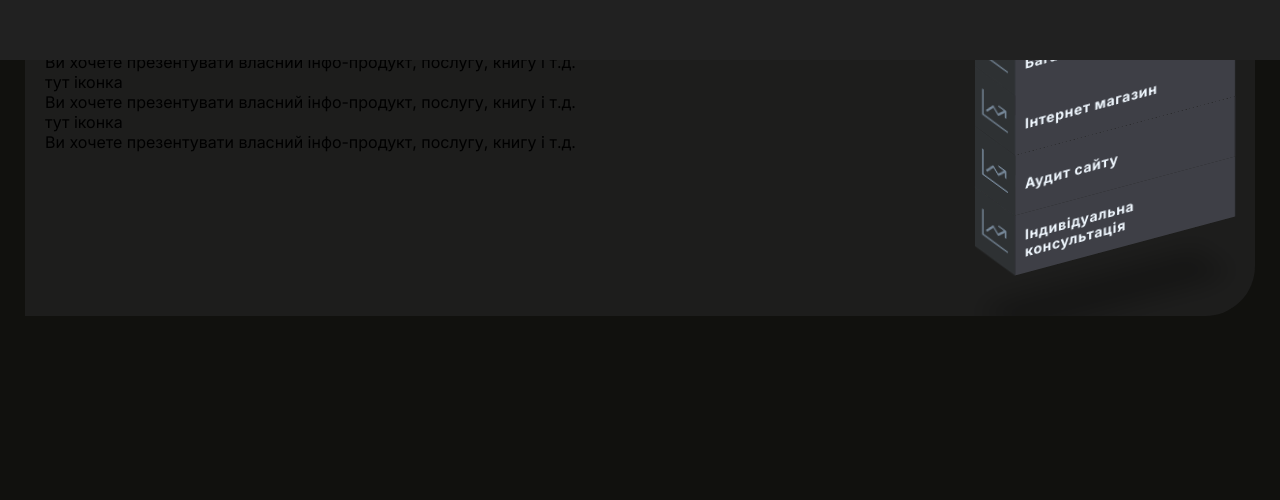
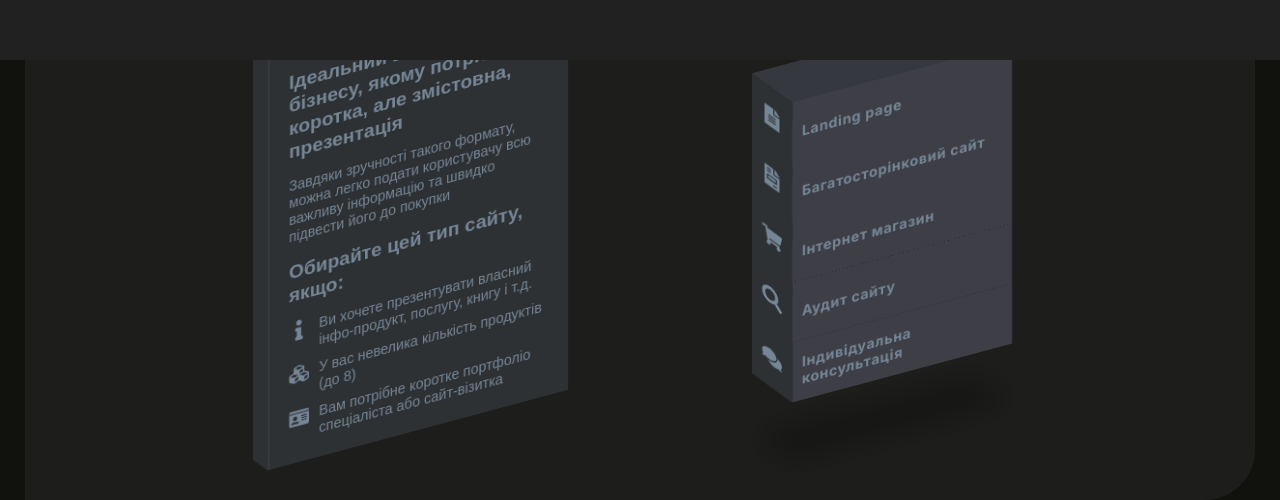
Before and after one commit to VitalikN/solutions, a Next.js app: page / in a window 1280 px wide. Shown: the part 1540-2040 px from the top of the page. Before the commit the page ends 1856 px from the top, so only its background shows below. Built offline with nearby package versions, Linux system fonts and the light colour scheme.

Commit message:
fix-scss

```diff
--- a/services.json
+++ b/services.json
@@ -1,22 +1,27 @@
 [
   {
     "id": "1",
-    "title": "Landing page"
+    "title": "Landing page",
+    "icon": "FaFileAlt"
   },
   {
     "id": "2",
-    "title": "Багатосторінковий сайт"
+    "title": "Багатосторінковий сайт",
+    "icon": "FaFileInvoice"
   },
   {
     "id": "3",
-    "title": "Інтернет магазин"
+    "title": "Інтернет магазин",
+    "icon": "FaShoppingCart"
   },
   {
     "id": "4",
-    "title": "Аудит сайту"
+    "title": "Аудит сайту",
+    "icon": "FaSearch"
   },
   {
     "id": "5",
-    "title": "Індивідуальна консультація"
+    "title": "Індивідуальна консультація",
+    "icon": "FaComments"
   }
 ]
--- a/servicesList.json
+++ b/servicesList.json
@@ -3,28 +3,28 @@
     "id": "1",
     "title": "Ідеальний варіант для бізнесу, якому потрібна коротка, але змістовна, презентація",
     "text": "Завдяки зручності такого формату, можна легко подати користувачу всю важливу інформацію та швидко підвести його до покупки",
-    "subject": "Обирайте цей тип сайту, якщо",
-    "icon1": "тут іконка",
+    "subject": "Обирайте цей тип сайту, якщо:",
+    "icon1": "FaInfo",
     "item1": "Ви хочете презентувати власний інфо-продукт, послугу, книгу і т.д.",
 
-    "icon2": "тут іконка",
-    "item2": "Ви хочете презентувати власний інфо-продукт, послугу, книгу і т.д.",
+    "icon2": "FaCubes",
+    "item2": "У вас невелика кількість продуктів (до 8)",
 
-    "icon3": "тут іконка",
-    "item3": "Ви хочете презентувати власний інфо-продукт, послугу, книгу і т.д."
+    "icon3": "FaIdCard",
+    "item3": "Вам потрібне коротке портфоліо спеціаліста або сайт-візитка"
   },
   {
     "id": "2",
     "title": "Величезне поле для креативу",
     "text": "Ви можете використати будь-яку кількість сторінок для того, щоб розповісти про свій бізнес, показати свій продукт, презентувати компанію або просто поділитись корисною інформацією",
-    "subject": "Обирайте цей тип сайту, якщо",
-    "icon1": "тут іконка",
+    "subject": "Обирайте цей тип сайту, якщо:",
+    "icon1": "FaCopy",
     "item1": "Вам потрібно більше однієї сторінки на сайті",
 
-    "icon2": "тут іконка",
+    "icon2": "FaBlog",
     "item2": "Ви плануєте зробити блог та/або особистий кабінет",
 
-    "icon3": "тут іконка",
+    "icon3": "FaTools",
     "item3": "На сайті передбачається будь-який інший додатковий функціонал"
   },
   {
@@ -33,13 +33,14 @@
     "title": "Зручний сайт для бізнесу, який дозволить користувачам",
 
     "text": "Каталог, зручна фільтрація, особистий кабінет і продуманий до деталей інтерфейс точно збільшать кількість ваших клієнтів завдяки комфортному користуванню та легкому оформленню покупки",
-    "subject": "Обирайте цей тип сайту, якщо",
-    "icon1": "тут іконка",
+    "subject": "Обирайте цей тип сайту, якщо:",
+    "icon1": "FaListUl",
     "item1": "У вас більше 8 товарів",
 
-    "icon2": "тут іконка",
+    "icon2": "FaThList",
     "item2": "Вам потрібен каталог, корзина, особистий кабінет або інші сторінки такого типу",
-    "icon3": "тут іконка",
+
+    "icon3": "FaClock",
     "item3": "Зробити замовлення у будь-який час"
   },
   {
@@ -48,17 +49,15 @@
     "title": "Детальний аудит вашого сайту по всім можливим параметрам",
 
     "text": "В аудиті розглядаються: дизайн, текст, конверсія, технічні данні, індексація пошуковими системами та багато інших характеристик",
-    "subject": "Аудит допоможе вам",
+    "subject": "Аудит допоможе вам:",
 
-    "icon": "тут іконка",
-    "item": "Побачити зроблені помилки",
-
-    "icon1": "тут іконка",
+    "icon1": "FaHandshake",
     "item1": "Знайти правильний підхід до своїх клієнтів",
 
-    "icon2": "тут іконка",
+    "icon2": "FaChartLine",
     "item2": "В рази збільшити показник конверсії",
-    "icon3": "тут іконка",
+
+    "icon3": "FaLightbulb",
     "item3": "Отримати десятки нових ідей для сайту та багато чого іншого."
   },
   {
@@ -67,10 +66,10 @@
 
     "text": "Окрім готового фундаменту для власного сайту, ви отримаєте рекомендації, які допоможуть вам швидко досягнути успіху в просуванні свого бізнесу",
 
-    "icon1": "тут іконка",
+    "icon1": "FaClock",
     "item1": "Консультація триває 1.5 години в онлайн форматі",
 
-    "icon2": "тут іконка",
+    "icon2": "FaQuestionCircle",
     "item2": "Ви можете вказати додаткові запитання щодо вашого бізнесу та, за попереднім узгодженням, я включу їх в нашу консультацію"
   }
 ]
--- a/src/components/Services.jsx
+++ b/src/components/Services.jsx
@@ -6,9 +6,42 @@ import servicesList from "../../servicesList.json";
 
 import ServicesList from "./ServicesList";
 
+import {
+  FaInfo,
+  FaCubes,
+  FaIdCard,
+  FaCopy,
+  FaBlog,
+  FaTools,
+  FaListUl,
+  FaThList,
+  FaClock,
+  FaHandshake,
+  FaChartLine,
+  FaLightbulb,
+  FaQuestionCircle,
+} from "react-icons/fa";
+
 const Services = ({ onServiceSelect, selectedItem }) => {
+  const iconMap = {
+    FaInfo: <FaInfo />,
+    FaCubes: <FaCubes />,
+    FaIdCard: <FaIdCard />,
+    FaCopy: <FaCopy />,
+    FaBlog: <FaBlog />,
+    FaTools: <FaTools />,
+    FaListUl: <FaListUl />,
+    FaThList: <FaThList />,
+    FaClock: <FaClock />,
+    FaHandshake: <FaHandshake />,
+    FaChartLine: <FaChartLine />,
+    FaLightbulb: <FaLightbulb />,
+
+    FaQuestionCircle: <FaQuestionCircle />,
+  };
+
   return (
-    <div className={styles.container}>
+    <div className={styles.container} id="service">
       <section id={`service-${selectedItem}`} className={styles.service}>
         <h2 className={styles.service__title}>Послуги</h2>
         <div className={styles.box__service}>
@@ -29,23 +62,38 @@ const Services = ({ onServiceSelect, selectedItem }) => {
                   item3,
                 }) => (
                   <li key={id} className={styles.service__list__item}>
+                    <div className={styles.service__box__content}>
                       <h3 className={styles.service__list__subject}>{title}</h3>
                       <p className={styles.service__list__text}>{text}</p>
-                    <h3 className={styles.service__list__subject}>{subject}</h3>
+                      <h3
+                        className={`${styles.service__list__subject} ${styles.service__subject}`}
+                      >
+                        {subject}
+                      </h3>
                       <ul className={styles.service__listText}>
                         <li className={styles.service__listText__item}>
-                        {icon1}
+                          <span className={styles.service__list__icon}>
+                            {" "}
+                            {iconMap[icon1]}
+                          </span>
                           <p className={styles.service__list__text}>{item1}</p>
                         </li>
                         <li className={styles.service__listText__item}>
-                        {icon2}
+                          <span className={styles.service__list__icon}>
+                            {" "}
+                            {iconMap[icon2]}
+                          </span>
                           <p className={styles.service__list__text}>{item2}</p>
                         </li>
                         <li className={styles.service__listText__item}>
-                        {icon3}
+                          <span className={styles.service__list__icon}>
+                            {" "}
+                            {iconMap[icon3]}
+                          </span>
                           <p className={styles.service__list__text}>{item3}</p>
                         </li>
                       </ul>
+                    </div>
                   </li>
                 )
               )}
--- a/src/components/ServicesList.jsx
+++ b/src/components/ServicesList.jsx
@@ -3,19 +3,37 @@ import services from "../../services.json";
 
 import styles from "../sass/layouts/servicesList.module.scss";
 
-import { BsCardChecklist, BsGraphUpArrow } from "react-icons/bs";
+import {
+  FaFileAlt,
+  FaFileInvoice,
+  FaShoppingCart,
+  FaSearch,
+  FaComments,
+} from "react-icons/fa";
+const iconMap = {
+  FaFileAlt: <FaFileAlt />,
+  FaFileInvoice: <FaFileInvoice />,
+  FaShoppingCart: <FaShoppingCart />,
+  FaSearch: <FaSearch />,
+  FaComments: <FaComments />,
+};
 
 const ServicesList = ({ onServiceSelect }) => {
   return (
     <ul className={styles.servicesList__list}>
-      {services.map(({ id, title }) => (
+      {services.map(({ id, title, icon }) => (
         <li
           className={styles.servicesList__list__item}
           key={id}
           onClick={() => onServiceSelect(id)}
         >
-          <BsGraphUpArrow className={styles.servicesList__list__icon} />
-          <Link className={styles.servicesList__link} href={`#service-${id}`}>
+          <span className={styles.servicesList__list__icon}>
+            {iconMap[icon]}
+          </span>
+          <Link
+            className={`${styles.servicesList__link} `}
+            href={`#service-${id}`}
+          >
             <h3 className={styles.servicesList__title}>{title}</h3>
           </Link>
         </li>
--- a/src/components/useScrollAnimation.jsx
+++ b/src/components/useScrollAnimation.jsx
@@ -17,6 +17,7 @@ const useScrollAnimation = () => {
         },
         {
           threshold: 0.1,
+          rootMargin: "0px 0px -10% 0px",
         }
       );
 
--- /dev/null
+++ b/src/pages/fonts.js
@@ -0,0 +1,20 @@
+import {
+  Permanent_Marker,
+  Philosopher,
+  Fredericka_the_Great,
+} from "next/font/google";
+
+export const permanentMarker = Permanent_Marker({
+  subsets: ["latin"],
+  weight: ["400"],
+});
+
+export const philosopher = Philosopher({
+  subsets: ["latin", "cyrillic"],
+  weight: ["400", "700"],
+});
+
+export const fredericka = Fredericka_the_Great({
+  subsets: ["latin"],
+  weight: ["400"],
+});
--- a/src/sass/layouts/services.module.scss
+++ b/src/sass/layouts/services.module.scss
@@ -18,7 +18,7 @@
   transition: color 0.5s;
   font-family: "Playfair Display", Sans-serif;
   font-weight: 600;
-  font-size: 1em;
+  font-size: 1.1em;
   line-height: 1.2em;
   letter-spacing: 0px;
   @include tablet {
@@ -26,19 +26,138 @@
   }
 }
 .box__service {
-  display: flex;
-  gap: 30px;
-  padding: 30px 20px 0 20px;
+  @include mobile {
+    display: flex;
+    flex-direction: column-reverse;
+    align-items: center;
+    gap: 100px;
+
+    padding: 100px 20px 0 20px;
+  }
+  @include tablet {
+    flex-direction: row;
+  }
+  @media screen and (min-width: 900px) {
+    justify-content: space-evenly;
+    width: 100%;
+    gap: 0;
+  }
 }
 .service__list {
+  transition: 0.5s;
+  transform: skewY(-15deg);
 }
 .service__list__item {
+  display: flex;
+  flex-direction: column;
+  gap: 10px;
+  position: relative;
+  width: 250px;
+  height: 100%;
+  transition: 0.5s;
+  left: 7px;
+  @include tablet {
+    width: 300px;
+    left: 0;
+  }
+  &:hover {
+    background: #758697;
+  }
+  &::before {
+    content: "";
+    position: absolute;
+    top: -15px;
+    left: 0;
+    width: 100%;
+    height: 15px;
+    background: #2e3133;
+    transform-origin: bottom;
+    transform: skewX(45deg);
+    transition: 0.5s;
+  }
+  &:hover::before {
+    background: #758697;
+  }
+  &::after {
+    content: "";
+    position: absolute;
+    top: -8px;
+    left: -15px;
+    width: 15px;
+    height: 100%;
+    background: #2e3133;
+    transform: skewY(45deg);
+    transition: 0.5s;
+    border-top: 0.5px solid #494b4f;
+  }
+  &:hover::after {
+    background: #758697;
+  }
+  &:hover {
+    transform: translateY(-40px);
+  }
+}
+.service__subject {
+  padding-top: 15px;
 }
 .service__list__subject {
+  padding-bottom: 15px;
+  font-family: "Playfair Display", Sans-serif;
+  font-weight: 600;
+  font-size: 1em;
+  line-height: 1.2em;
+  letter-spacing: 0px;
+
+  @include tablet {
+    font-size: 1.2em;
+  }
+}
+
+.service__box__content {
+  position: relative;
+
+  background: #2e3133;
+  width: 100%;
+  height: 100%;
+  padding: 20px;
+  border-top: 0.5px solid #494b4f;
+  border-left: 0.5px solid #494b4f;
+  color: #758697;
+
+  &::before {
+    content: "";
+    position: absolute;
+    left: 0;
+    bottom: 0;
+    width: 100%;
+    height: 30px;
+  }
 }
 .service__list__text {
+  font-family: "Playfair Display", Sans-serif;
+  font-size: 14px;
+  line-height: 17px;
+  letter-spacing: 0px;
 }
+.service__box__content:hover {
+  color: #fff;
+  background: #758697;
+}
+
+.service__list__item:hover .service__box__content::before {
+  transform: translateY(40px) skewX(45deg);
+  opacity: 0.9s;
+}
+
 .service__listText {
+  display: flex;
+  flex-direction: column;
+  gap: 10px;
 }
 .service__listText__item {
+  display: flex;
+  gap: 10px;
 }
+.service__list__icon {
+  font-size: 20px;
+}
--- a/src/sass/layouts/servicesList.module.scss
+++ b/src/sass/layouts/servicesList.module.scss
@@ -4,16 +4,25 @@
 .servicesList__list {
   position: relative;
   transform: skewY(-15deg);
+  left: 40px;
+  @include tablet {
+    left: 0;
+  }
 }
+
 .servicesList__list__item {
   position: relative;
   display: flex;
   align-items: center;
   padding-left: 10px;
-  width: 220px;
+  width: 180px;
   height: 60px;
-  font-size: 12px;
+  font-size: 10px;
   background: #3e3f46;
+  @include tablet {
+    width: 220px;
+    font-size: 12px;
+  }
   &:nth-child(1) {
     z-index: calc(5);
   }
@@ -50,7 +59,7 @@
     transition: 0.5s;
   }
   &:hover::before {
-    background: #878686;
+    background: #758697;
   }
   &::after {
     content: "";
@@ -65,14 +74,18 @@
     transition: 0.5s;
   }
   &:hover::after {
-    background: #878686;
+    background: #758697;
   }
 }
+
 .servicesList__list__item {
   text-decoration: none;
-  color: aliceblue;
+  color: #758697;
   letter-spacing: 0.05em;
   transition: 0.5s;
+  &:hover {
+    color: #fff;
+  }
   &:last-child::after {
     box-shadow: -120px 120px 20px rgba(0, 0, 0, 0.25);
   }
@@ -92,13 +105,9 @@
   transform: skewY(45deg);
   transition: 0.5s;
   color: #758697;
+  font-size: 20px;
 }
 .servicesList__list__item:hover .servicesList__list__icon {
   color: #fff;
+  background: #758697;
 }
-
-//  background: linear-gradient(90deg, #758697, #ffffff, #758697);
-//   background-clip: text;
-//   -webkit-background-clip: text;
-//   color: transparent;
-//   transition: color 0.5s;
```
Lines whose indentation alone changed are shown as unchanged.
